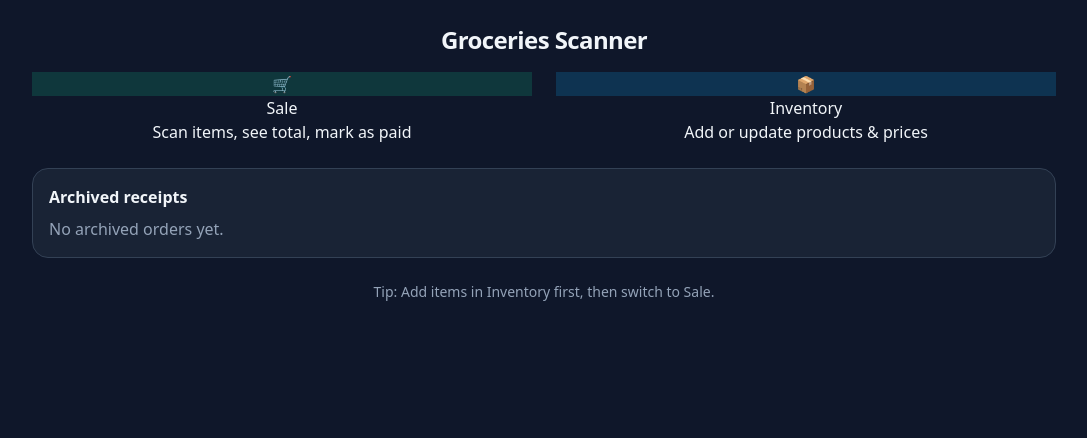
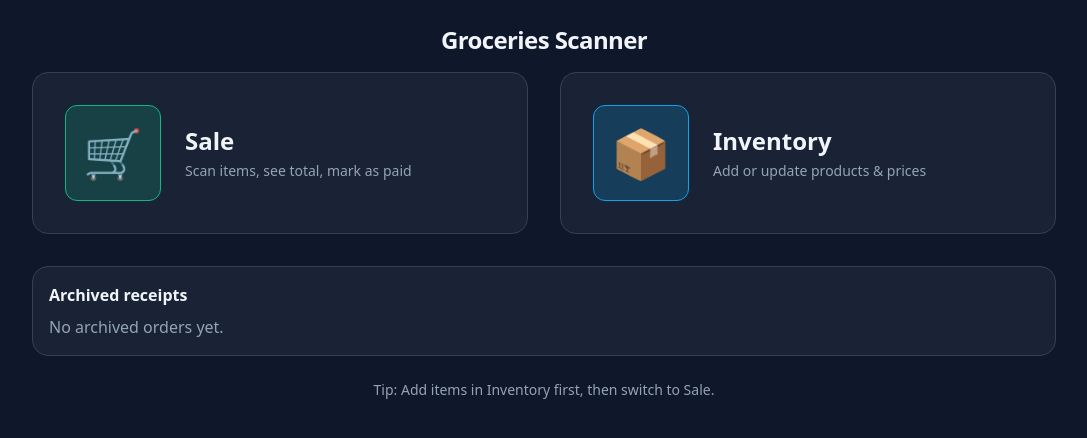
Before and after one commit to chafiq1992/grocerie-scan-app, a React (Vite) app: page / in a window 1280 px wide. Shown: the top 438 px of the page, without its empty margins (96-1183 px from the left). Built offline with nearby package versions, Linux system fonts and the light colour scheme.

Commit message:
style: enlarge home screen buttons

```diff
--- a/src/GroceryScannerPreview.jsx
+++ b/src/GroceryScannerPreview.jsx
@@ -40,19 +40,33 @@ function Header({ screen, onBack }) {
 
   function Home({ onOpen, archived }) {
     return (
-    <div className="grid md:grid-cols-2 gap-6">
-      <button onClick={()=>onOpen("sale")} className="homeCard group">
-        <div className="homeIcon bg-emerald-500/20 border-emerald-500">🛒</div>
-        <div className="homeText">
-          <div className="homeTitle">Sale</div>
-          <div className="homeHint">Scan items, see total, mark as paid</div>
+      <div className="grid gap-8 md:grid-cols-2">
+        <button
+          onClick={() => onOpen("sale")}
+          className="group flex items-center p-8 bg-slate-800/70 border border-slate-700 rounded-2xl transition-colors hover:bg-slate-700/40"
+        >
+          <div className="flex items-center justify-center w-24 h-24 text-5xl bg-emerald-500/20 border border-emerald-500 rounded-xl">
+            🛒
+          </div>
+          <div className="ml-6 text-left">
+            <div className="text-2xl font-extrabold mb-1">Sale</div>
+            <div className="text-slate-400 text-sm">
+              Scan items, see total, mark as paid
+            </div>
           </div>
         </button>
-      <button onClick={()=>onOpen("inventory")} className="homeCard group">
-        <div className="homeIcon bg-sky-500/20 border-sky-500">📦</div>
-        <div className="homeText">
-          <div className="homeTitle">Inventory</div>
-          <div className="homeHint">Add or update products & prices</div>
+        <button
+          onClick={() => onOpen("inventory")}
+          className="group flex items-center p-8 bg-slate-800/70 border border-slate-700 rounded-2xl transition-colors hover:bg-slate-700/40"
+        >
+          <div className="flex items-center justify-center w-24 h-24 text-5xl bg-sky-500/20 border border-sky-500 rounded-xl">
+            📦
+          </div>
+          <div className="ml-6 text-left">
+            <div className="text-2xl font-extrabold mb-1">Inventory</div>
+            <div className="text-slate-400 text-sm">
+              Add or update products & prices
+            </div>
           </div>
         </button>
 
```
Lines whose indentation alone changed are shown as unchanged.
